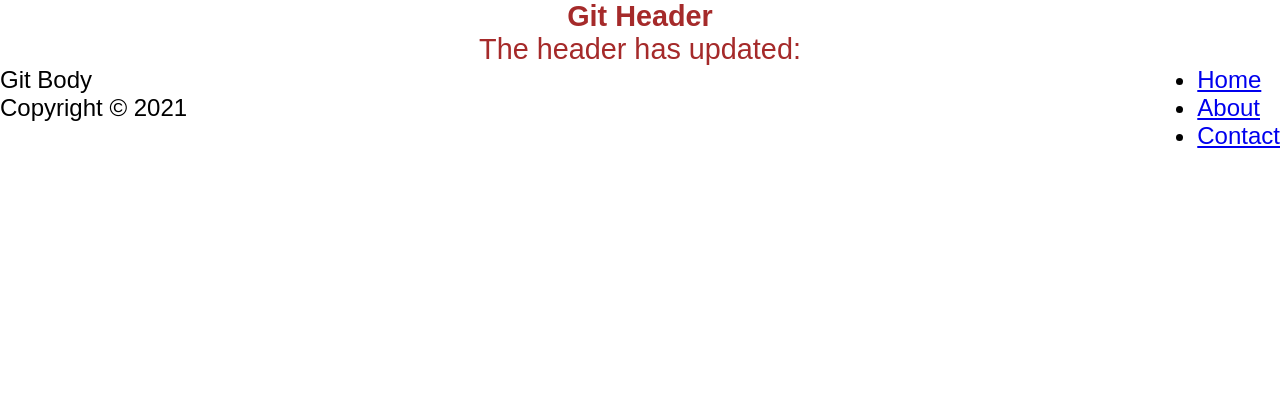
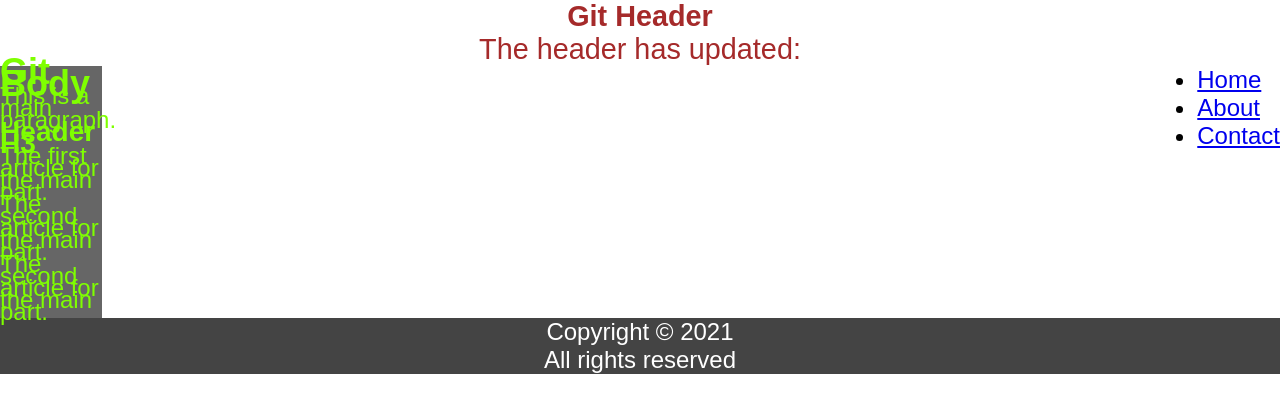
Before and after one commit to okzgit/project_name-1, a plain HTML site: page index.html in a window 1280 px wide. Drawn offline with Linux system fonts and the light colour scheme.

Commit message:
Footer Completed

```diff
--- a/index.html
+++ b/index.html
@@ -20,9 +20,23 @@
             </ul>
         </nav>
     </header>
-    <main>Git Body</main>
+    <main>
+        <h2>Git Body</h2>
+        <p>This is a main paragraph.</p>
+        <article>
+            <div>
+                <h3>Header H3</h3>
+            </div>
+            <div>
+                <p>The first article for the main part.</p>
+                <p>The second article for the main part.</p>
+                <p>The second article for the main part.</p>
+            </div>
+        </article>
+    </main>
     <footer>
-        Copyright &copy; 2021
+        <p>Copyright &copy; <span>2021</span></p>
+        <p class="footerR">All rights reserved</p>
     </footer>
 </body>
 
--- a/style.css
+++ b/style.css
@@ -18,3 +18,21 @@ header h1,header p {
 header ul {
     float: right;
 }
+
+main {
+    width: 8%;
+    line-height: 12px;
+    background: #666;
+    color: chartreuse;
+}
+
+footer {
+    text-align: center;
+    background: #444;
+    color: white;
+}
+
+footer footerR {
+    display: inline;
+    margin: 20px;
+}
```
